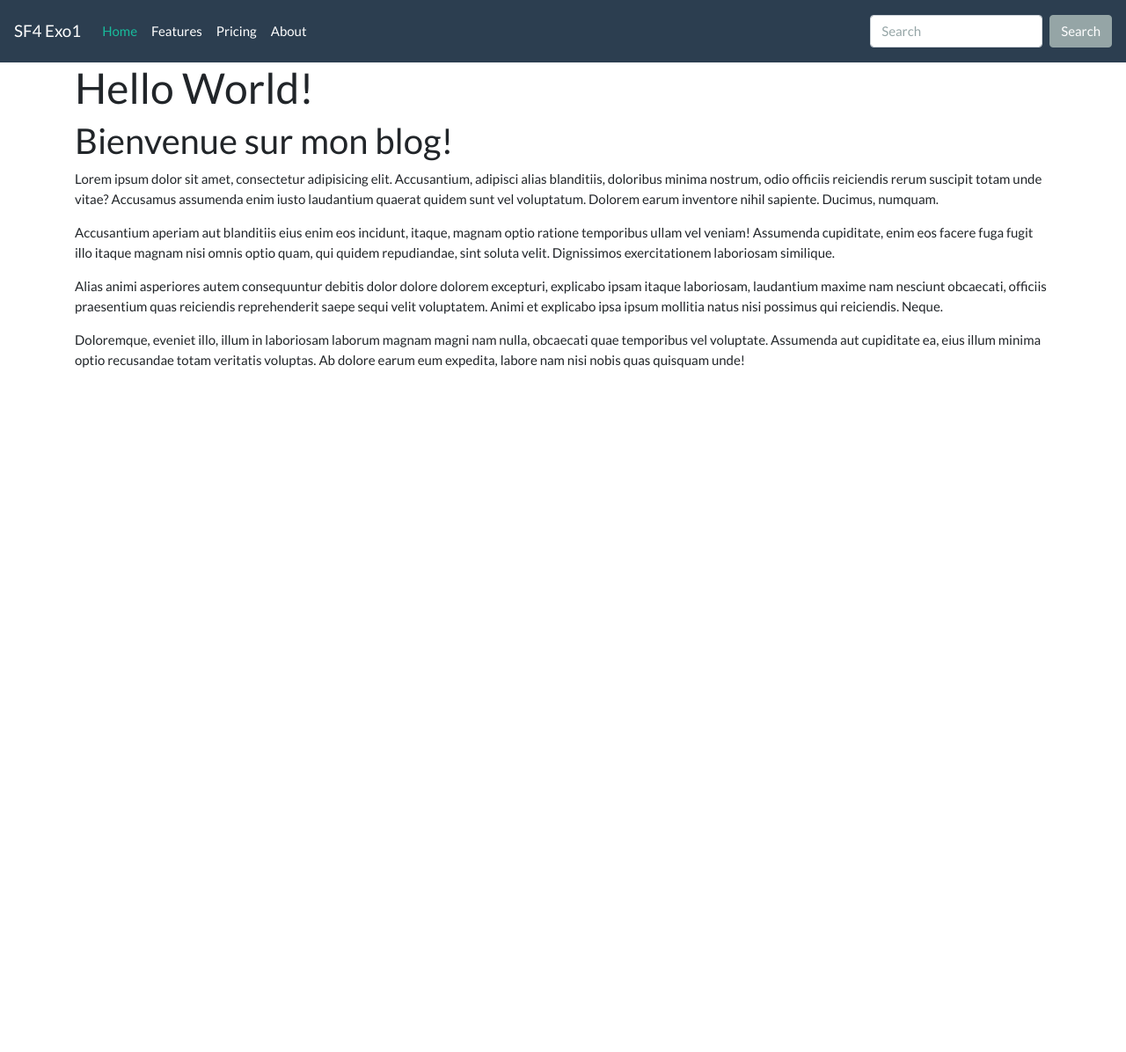
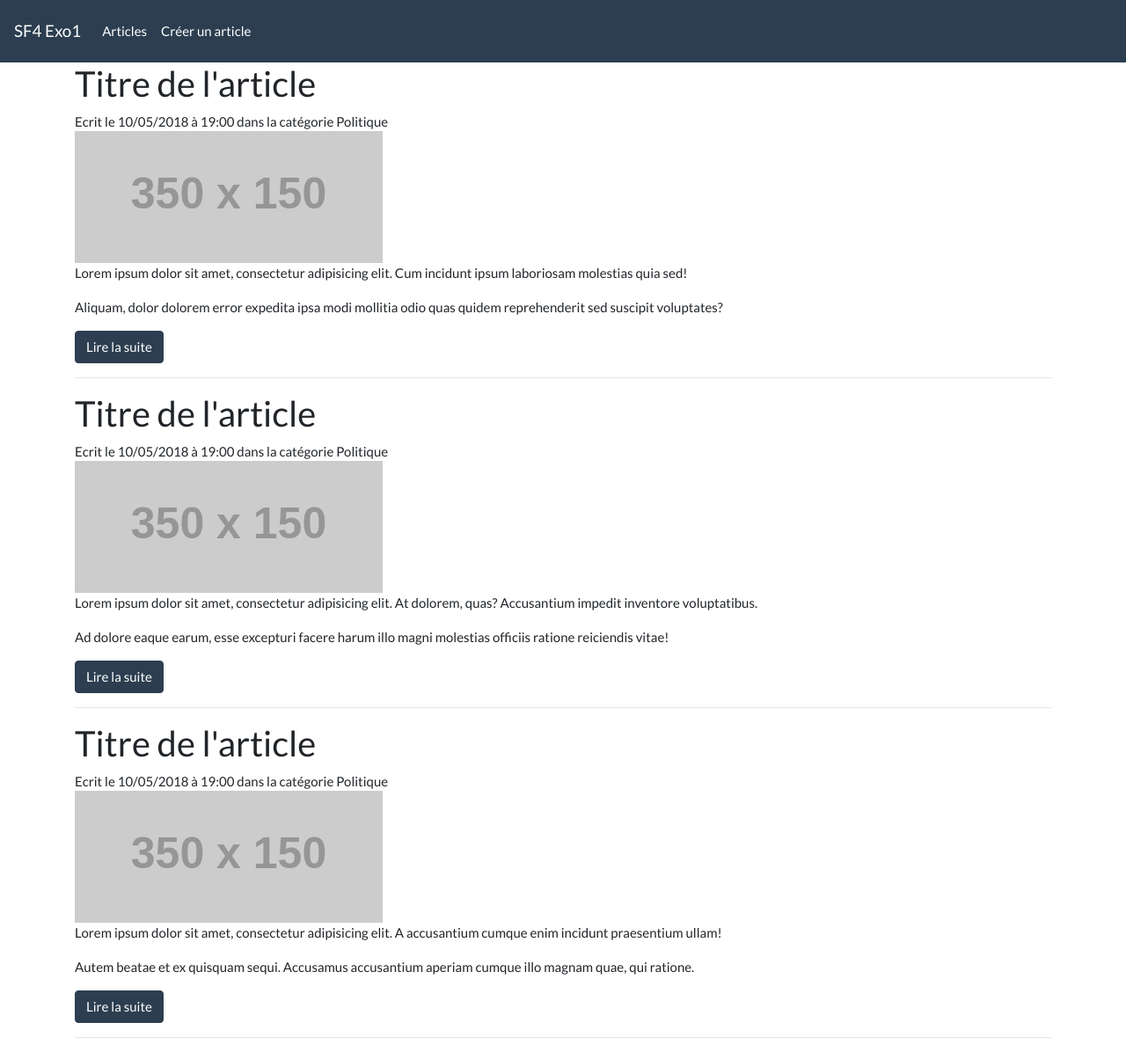
Before and after one commit to donbrico/sf4-exo1, a Symfony app: template templates/blog/index.html.twig in a window 1280 px wide. Shown: the whole page at 88% size. Before the commit the page ends 418 px from the top, so only its background shows below. Run offline with Twig, Linux system fonts and the light colour scheme; the template is opened without the code that fills it, so the values that code supplies are empty; grey boxes labelled with a size stand in for pictures from a placeholder-image service; some libraries are stand-ins or nearby versions.

Commit message:
[Pre BD] Fin de la partie sans ORM

```diff
--- a/templates/base.html.twig
+++ b/templates/base.html.twig
@@ -8,33 +8,23 @@
     </head>
     <body>
         <nav class="navbar navbar-expand-lg navbar-dark bg-primary">
-            <a class="navbar-brand" href="#">SF4 Exo1</a>
+            <a class="navbar-brand" href="/">SF4 Exo1</a>
             <button class="navbar-toggler" type="button" data-toggle="collapse" data-target="#navbarColor01" aria-controls="navbarColor01" aria-expanded="false" aria-label="Toggle navigation">
                 <span class="navbar-toggler-icon"></span>
             </button>
 
             <div class="collapse navbar-collapse" id="navbarColor01">
                 <ul class="navbar-nav mr-auto">
-                    <li class="nav-item active">
-                        <a class="nav-link" href="#">Home <span class="sr-only">(current)</span></a>
+                    <li class="nav-item">
+                        <a class="nav-link" href="/blog">Articles</a>
                     </li>
                     <li class="nav-item">
-                        <a class="nav-link" href="#">Features</a>
-                    </li>
-                    <li class="nav-item">
-                        <a class="nav-link" href="#">Pricing</a>
-                    </li>
-                    <li class="nav-item">
-                        <a class="nav-link" href="#">About</a>
+                        <a class="nav-link" href="/blog/new">Créer un article</a>
                     </li>
                 </ul>
-                <form class="form-inline my-2 my-lg-0">
-                    <input class="form-control mr-sm-2" type="text" placeholder="Search">
-                    <button class="btn btn-secondary my-2 my-sm-0" type="submit">Search</button>
-                </form>
             </div>
         </nav>
-        <div class="class container">
+        <div class="container">
             {% block body %}{% endblock %}
         </div>
 
--- a/templates/blog/index.html.twig
+++ b/templates/blog/index.html.twig
@@ -1,17 +1,47 @@
 {% extends'base.html.twig' %}
+
+{% block title %}Welcome! {% endblock %}
+
 {% block body %}
-<h1>Hello World!</h1>
-<h2>Bienvenue sur mon blog!</h2>
-<p>Lorem ipsum dolor sit amet, consectetur adipisicing elit. Accusantium, adipisci alias blanditiis, doloribus minima
-    nostrum, odio officiis reiciendis rerum suscipit totam unde vitae? Accusamus assumenda enim iusto laudantium quaerat
-    quidem sunt vel voluptatum. Dolorem earum inventore nihil sapiente. Ducimus, numquam.</p>
-<p>Accusantium aperiam aut blanditiis eius enim eos incidunt, itaque, magnam optio ratione temporibus ullam vel veniam!
-    Assumenda cupiditate, enim eos facere fuga fugit illo itaque magnam nisi omnis optio quam, qui quidem repudiandae,
-    sint soluta velit. Dignissimos exercitationem laboriosam similique.</p>
-<p>Alias animi asperiores autem consequuntur debitis dolor dolore dolorem excepturi, explicabo ipsam itaque laboriosam,
-    laudantium maxime nam nesciunt obcaecati, officiis praesentium quas reiciendis reprehenderit saepe sequi velit
-    voluptatem. Animi et explicabo ipsa ipsum mollitia natus nisi possimus qui reiciendis. Neque.</p>
-<p>Doloremque, eveniet illo, illum in laboriosam laborum magnam magni nam nulla, obcaecati quae temporibus vel
-    voluptate. Assumenda aut cupiditate ea, eius illum minima optio recusandae totam veritatis voluptas. Ab dolore earum
-    eum expedita, labore nam nisi nobis quas quisquam unde!</p>
+
+    <section class="articles">
+        <article>
+            <h2>Titre de l'article</h2>
+            <div class="metadata">Ecrit le 10/05/2018 à 19:00 dans la catégorie Politique</div>
+            <div class="content"><img src="https://placehold.it/350x150" alt="">
+                <p>Lorem ipsum dolor sit amet, consectetur adipisicing elit. Cum incidunt ipsum laboriosam molestias
+                    quia sed!</p>
+                <p>Aliquam, dolor dolorem error expedita ipsa modi mollitia odio quas quidem reprehenderit sed suscipit
+                    voluptates?</p>
+                <a href="{{ path('blog_show') }}" class="btn btn-primary">Lire la suite</a>
+            </div>
+        </article>
+        <hr>
+        <article>
+            <h2>Titre de l'article</h2>
+            <div class="metadata">Ecrit le 10/05/2018 à 19:00 dans la catégorie Politique</div>
+            <div class="content"><img src="https://placehold.it/350x150" alt="">
+                <p>Lorem ipsum dolor sit amet, consectetur adipisicing elit. At dolorem, quas? Accusantium impedit
+                    inventore voluptatibus.</p>
+                <p>Ad dolore eaque earum, esse excepturi facere harum illo magni molestias officiis ratione reiciendis
+                    vitae!</p>
+                <a href="{{ path('blog_show') }}" class="btn btn-primary">Lire la suite</a>
+            </div>
+        </article>
+        <hr>
+        <article>
+            <h2>Titre de l'article</h2>
+            <div class="metadata">Ecrit le 10/05/2018 à 19:00 dans la catégorie Politique</div>
+            <div class="content"><img src="https://placehold.it/350x150" alt="">
+                <p>Lorem ipsum dolor sit amet, consectetur adipisicing elit. A accusantium cumque enim incidunt
+                    praesentium ullam!</p>
+                <p>Autem beatae et ex quisquam sequi. Accusamus accusantium aperiam cumque illo magnam quae, qui
+                    ratione.</p>
+                <a href="{{ path('blog_show') }}" class="btn btn-primary">Lire la suite</a>
+            </div>
+        </article>
+        <hr>
+    </section>
+
+
 {% endblock %}
```
Also changed, not shown: src/Controller/BlogController.php (+27 -11 lines), templates/blog/home.html.twig (added, +15 -0 lines), templates/blog/show.html.twig (+24 -1 lines).
